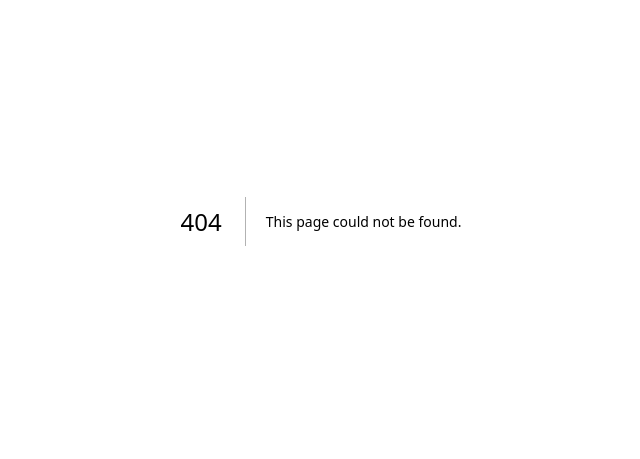
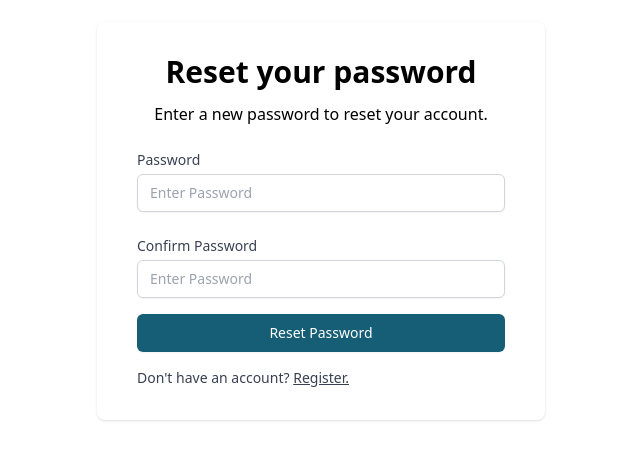
Before and after one commit to Tagaca19e/snapseeker, a Next.js app: page /auth/reset-password/1 in a window 1280 px wide. Before the commit this address had no page. Shown: the part 179-638 px from the top of the page, without its empty margins (319-959 px from the left). Built offline with nearby package versions, Linux system fonts and the light colour scheme.

Commit message:
Add forgot password with JWT

```diff
--- a/package.json
+++ b/package.json
@@ -12,8 +12,10 @@
     "@next/font": "13.1.6",
     "eslint": "8.33.0",
     "eslint-config-next": "13.1.6",
+    "jsonwebtoken": "^9.0.0",
     "mongodb": "^4.13.0",
     "next": "13.1.6",
+    "nodemailer": "^6.9.1",
     "react": "18.2.0",
     "react-dom": "18.2.0",
     "react-svg": "^16.0.0"
--- /dev/null
+++ b/src/pages/api/forgot-password.js
@@ -0,0 +1,44 @@
+import clientPromise from '../../../lib/mongodb';
+
+const jwt = require('jsonwebtoken');
+const nodemailer = require('nodemailer');
+
+export default async function forgotPassword(req, res) {
+  const client = await clientPromise;
+  const db = client.db('snapseeker');
+
+  // Validate the user exists.
+  const result = await db
+    .collection('users')
+    .find({
+      email: { $eq: req.body.email },
+    })
+    .toArray();
+
+  // User exists and can now create a one time link.
+  const secret = process.env.JWT_SECRET;
+  const payload = {
+    email: req.body.email,
+    id: result[0]._id,
+  };
+
+  // Create a token that expires in 10 minutes.
+  const token = jwt.sign(payload, secret, { expiresIn: '1h' });
+  const url = `http://localhost:3000/auth/reset-password/${token}`;
+
+  // Use node mailer to send the email.
+  const transporter = nodemailer.createTransport(
+    { sendmail: true },
+    {
+      from: 'no-reply@snapseeker.com',
+      to: req.body.email,
+      subject: 'Reset your password',
+    }
+  );
+
+  // Send one time link to user.
+  transporter.sendMail({ text: url });
+  res
+    .status(200)
+    .json({ message: `One time link was sent to ${req.body.email}` });
+}
--- /dev/null
+++ b/src/pages/api/reset-password.js
@@ -0,0 +1,43 @@
+import clientPromise from '../../../lib/mongodb';
+
+const jwt = require('jsonwebtoken');
+
+export default async function resetPassword(req, res) {
+  if (req.method !== 'POST') {
+    res.status(400).send('Invalid request method.');
+    return;
+  }
+
+  // Server-side validation.
+  if (req.body.password !== req.body.new_password) {
+    res.status(400).send('Passwords do not match.');
+    return;
+  }
+
+  try {
+    const secret = process.env.JWT_SECRET;
+    const payload = jwt.verify(req.body.token, secret);
+
+    if (payload === 'jwt expired') {
+      // Sending a 401 since token is expired and user is unauthenticated.
+      res.status(401).send('Token expired');
+    }
+
+    const client = await clientPromise;
+    const db = client.db('snapseeker');
+    const result = await db
+      .collection('users')
+      .updateOne(
+        { email: payload.email },
+        { $set: { password: req.body.password } }
+      );
+
+    if (result.acknowledged) {
+      res.status(200).json({ message: 'Password updated.' });
+    } else {
+      res.status(400).json({ message: 'Password failed to update!' });
+    }
+  } catch (error) {
+    res.status(400).send(error.message);
+  }
+}
--- /dev/null
+++ b/src/pages/api/validate-token.js
@@ -0,0 +1,14 @@
+import clientPromise from '../../../lib/mongodb';
+
+const jwt = require('jsonwebtoken');
+
+export default async function forgotPassword(req, res) {
+  const secret = process.env.JWT_SECRET;
+  try {
+    const payload = jwt.verify(re.body.token, secret);
+    res.render('reset-password', { token: req.body.token });
+  } catch (error) {
+    console.log(error.message)
+    res.send(error.message);
+  }
+}
--- a/src/pages/auth/forgot.js
+++ b/src/pages/auth/forgot.js
@@ -1,9 +1,75 @@
 import React from 'react';
 
 export default function forgot() {
+  const handleSubmit = async (event) => {
+    event.preventDefault();
+    fetch('../api/forgot-password', {
+      method: 'POST',
+      headers: {
+        'Content-Type': 'application/json',
+      },
+      body: JSON.stringify({
+        email: event.target.email.value,
+      }),
+    }).then(async (response) => {
+      // Check for the status of the response.
+      console.log(response);
+      let data = await response.json();
+      console.log(data);
+    });
+  };
+
   return (
-    <>
-      Forgot your password page. Not yet implemented.
-    </>
-  )
+    <div className="m-auto flex min-h-screen justify-center">
+      <div className="m-auto w-full max-w-md bg-white py-8 px-8 shadow  sm:rounded-lg sm:px-10">
+        <form onSubmit={handleSubmit}>
+          <h1 className="text-center text-3xl font-bold">
+            Let's get your account!
+          </h1>
+
+          <div className="mt-6">
+            <div className="block ">
+              <label
+                for="email"
+                className="block items-center text-sm font-medium leading-5 text-gray-700"
+              >
+                Email Address
+              </label>
+              <input
+                autocomplete="email"
+                placeholder="Email Address"
+                type="email"
+                name="email"
+                className="form-input focus:ring-primary-lightest focus:border-primary-base mt-1 block w-full rounded-md border border-gray-300 py-2 px-3 shadow-sm transition focus:outline-none focus:ring-4 disabled:bg-gray-50 disabled:opacity-90 sm:text-sm sm:leading-5"
+                required
+              />
+            </div>
+          </div>
+
+          <div className="mt-4">
+            <span className="block w-full rounded-md shadow-sm">
+              <button
+                type="submit"
+                className="hover:bg-primary-dark focus:ring-primary-light focus:border-primary-darkest active:bg-primary-darkest flex w-full justify-center rounded-md border border-transparent bg-cyan-800 py-2 px-4 text-sm font-medium text-white transition duration-150 ease-in-out focus:outline-none focus:ring-4"
+              >
+                Continue
+              </button>
+            </span>
+          </div>
+
+          <div className="mt-4 flex items-center justify-between">
+            <div className="text-sm leading-5 text-gray-700">
+              Already have an account?{' '}
+              <a
+                className="text-primary-dark hover:text-primary-base font-medium underline transition duration-150 ease-in-out focus:underline focus:outline-none"
+                href="/auth/login"
+              >
+                Log in.
+              </a>
+            </div>
+          </div>
+        </form>
+      </div>
+    </div>
+  );
 }
--- a/src/pages/auth/login.js
+++ b/src/pages/auth/login.js
@@ -16,6 +16,7 @@ export default function Login() {
     }, 4000);
   };
 
+  // TODO(etagaca): Validate sessions for logging in, perssistent sessions.
   /**
    * Validates the user's input and sends a request to MongoDB server to
    * validate user credentials.
@@ -97,9 +98,11 @@ export default function Login() {
               />
             </div>
           </div>
+
           <div className="mt-4 text-sm font-semibold text-cyan-800">
             <a href="/auth/forgot">Forgot your password?</a>
           </div>
+
           <div className="mt-4">
             <span className="block w-full rounded-md shadow-sm">
               <button
--- /dev/null
+++ b/src/pages/auth/reset-password/[token].js
@@ -0,0 +1,122 @@
+import React from 'react';
+import { useRouter } from 'next/router';
+
+export default function token() {
+  const [passwordError, setPasswordError] = React.useState(false);
+  const [passwordSuccess, setPasswordSuccess] = React.useState(false);
+
+  // Used to check current url.
+  const router = useRouter();
+  const { token } = router.query;
+
+  const handleSubmit = async (event) => {
+    event.preventDefault();
+    let password = event.target.password.value;
+    let new_password = event.target.confirm_password.value;
+
+    // Check if the passwords match.
+    if (password !== new_password) {
+      setPasswordError(true);
+    }
+
+    fetch('../../api/reset-password', {
+      method: 'POST',
+      headers: {
+        'Content-Type': 'application/json',
+      },
+      body: JSON.stringify({
+        token: token,
+        password: event.target.password.value,
+        new_password: event.target.confirm_password.value,
+      }),
+    }).then(async (response) => {
+      if (response.status === 200) {
+        setPasswordSuccess(true);
+      }
+    });
+  }
+
+  return (
+    <div className="m-auto flex min-h-screen justify-center">
+      <div className="m-auto w-full max-w-md bg-white py-8 px-8 shadow  sm:rounded-lg sm:px-10">
+        <form onSubmit={handleSubmit}>
+          <div className="text-center">
+            <h1 className="text-3xl font-bold">Reset your password</h1>
+            <p className="mt-3">Enter a new password to reset your account.</p>
+          </div>
+
+          <div className="mt-6">
+            <div className="block ">
+              <label
+                for="password"
+                className="block items-center text-sm font-medium leading-5 text-gray-700"
+              >
+                Password
+              </label>
+              <input
+                autocomplete="new-password"
+                placeholder="Enter Password"
+                type="password"
+                name="password"
+                className="form-input focus:ring-primary-lightest focus:border-primary-base mt-1 block w-full rounded-md border border-gray-300 py-2 px-3 shadow-sm transition focus:outline-none focus:ring-4 disabled:bg-gray-50 disabled:opacity-90 sm:text-sm sm:leading-5"
+                required
+              />
+            </div>
+          </div>
+
+          <div className="mt-6">
+            <div className="block ">
+              <label
+                for="confirm_password"
+                className="block items-center text-sm font-medium leading-5 text-gray-700"
+              >
+                Confirm Password
+              </label>
+              <input
+                autocomplete="new-password"
+                placeholder="Enter Password"
+                type="password"
+                name="confirm_password"
+                className="form-input focus:ring-primary-lightest focus:border-primary-base mt-1 block w-full rounded-md border border-gray-300 py-2 px-3 shadow-sm transition focus:outline-none focus:ring-4 disabled:bg-gray-50 disabled:opacity-90 sm:text-sm sm:leading-5"
+                required
+              />
+            </div>
+          </div>
+
+          {passwordError && (
+            <p className="mt-2 text-sm text-red-500">Passwords do not match</p>
+          )}
+
+          {passwordSuccess && (
+            <p className="mt-2 text-sm text-cyan-800">
+              Password success! You may not log in.
+            </p>
+          )}
+
+          <div className="mt-4">
+            <span className="block w-full rounded-md shadow-sm">
+              <button
+                type="submit"
+                className="hover:bg-primary-dark focus:ring-primary-light focus:border-primary-darkest active:bg-primary-darkest flex w-full justify-center rounded-md border border-transparent bg-cyan-800 py-2 px-4 text-sm font-medium text-white transition duration-150 ease-in-out focus:outline-none focus:ring-4"
+              >
+                Reset Password
+              </button>
+            </span>
+          </div>
+
+          <div className="mt-4 flex items-center justify-between">
+            <div className="text-sm leading-5 text-gray-700">
+              Don't have an account?{' '}
+              <a
+                className="text-primary-dark hover:text-primary-base font-medium underline transition duration-150 ease-in-out focus:underline focus:outline-none"
+                href="/auth/sign-up"
+              >
+                Register.
+              </a>
+            </div>
+          </div>
+        </form>
+      </div>
+    </div>
+  );
+}
```
Also changed, not shown: 1 other file (tests, documents, lock files or other folders).
